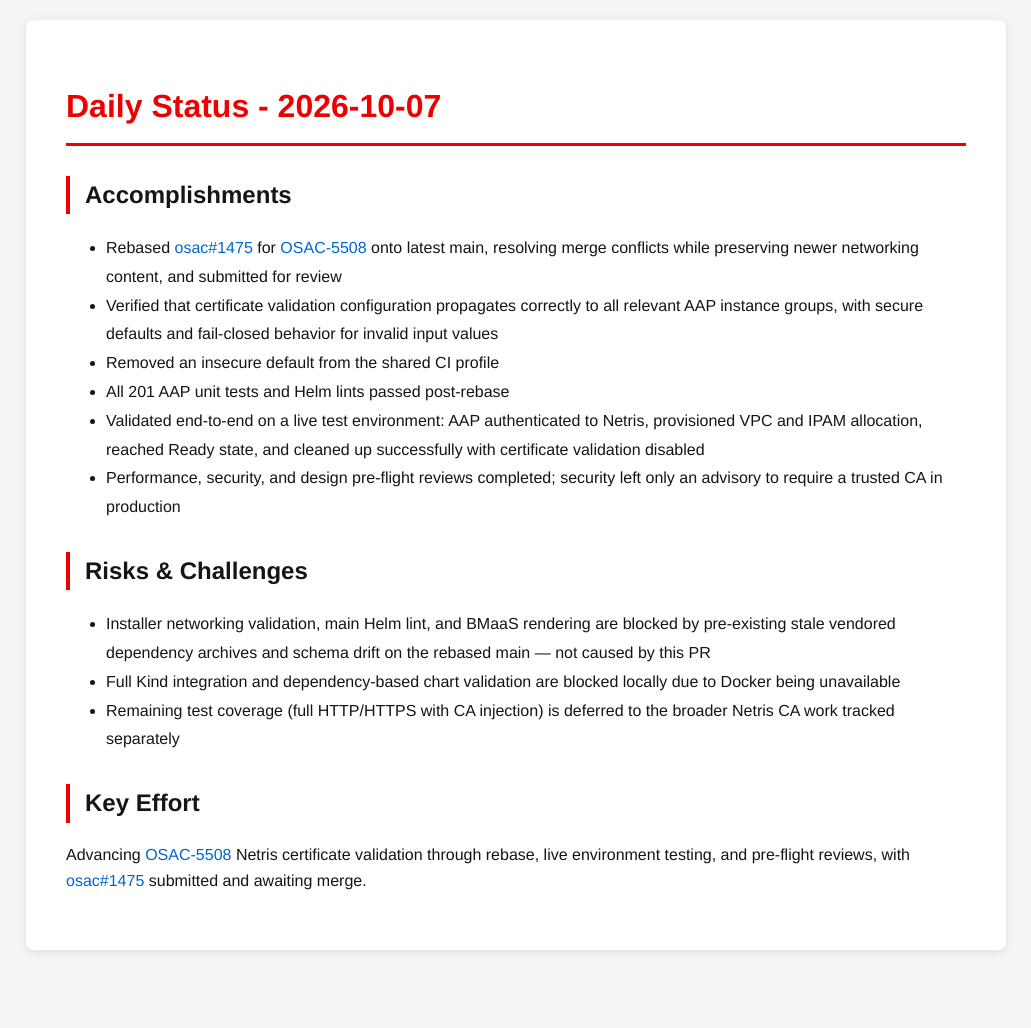
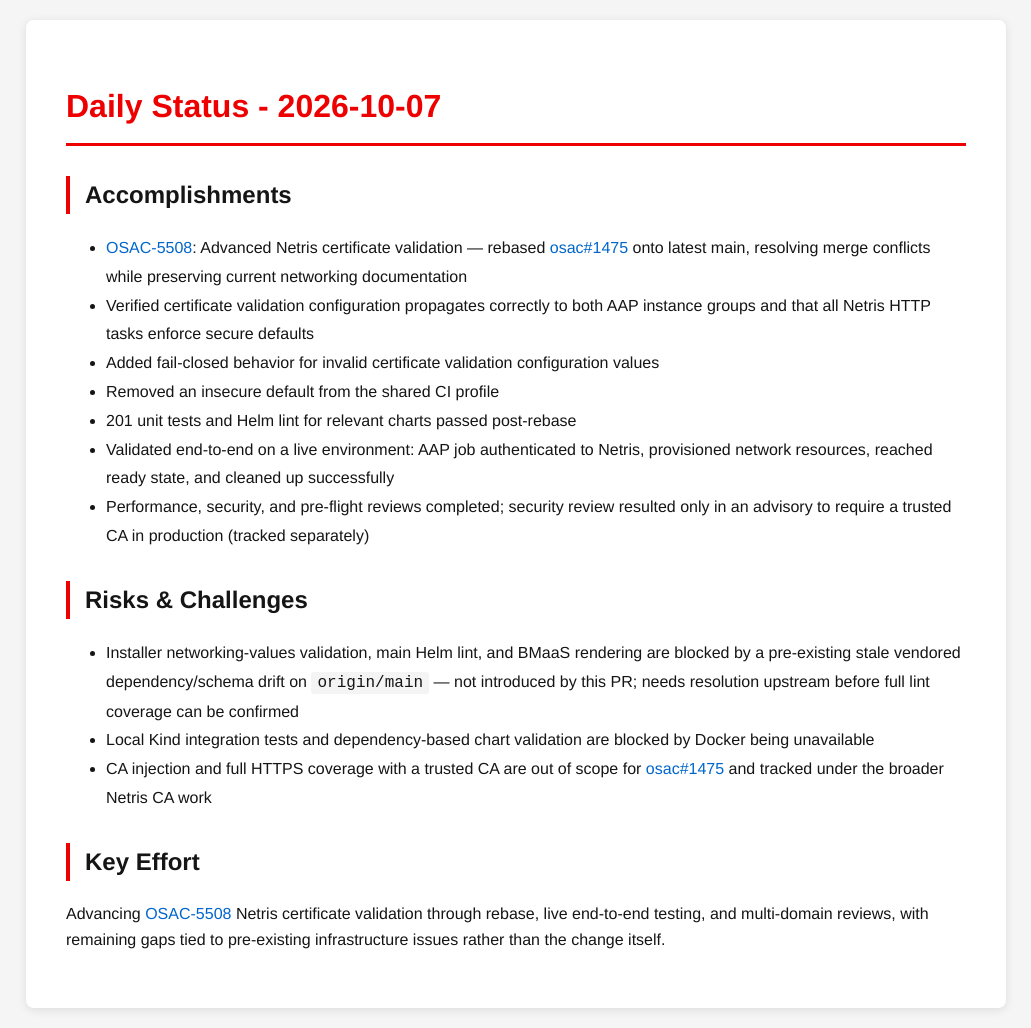
Before and after one commit to tzvatot/daily-status, a Jekyll site: the page built from 2026-10-07.md, in a window 1280 px wide. Shown: the whole page, without its empty margins (124-1155 px from the left). Built offline with Jekyll 4.4.1, drawn with Linux system fonts in a browser that asks for light colours; before the commit the page ends 970 px from its top, so only the background shows below that.

Commit message:
Daily status update - 2026-10-07

```diff
--- a/2026-10-07.md
+++ b/2026-10-07.md
@@ -7,17 +7,18 @@
 # Daily Status - 2026-10-07
 
 ## Accomplishments
-- Rebased [osac#1475](https://github.com/osac-project/osac/pull/1475) for [OSAC-5508](https://redhat.atlassian.net/browse/OSAC-5508) onto latest main, resolving merge conflicts while preserving newer networking content, and submitted for review
-- Verified that certificate validation configuration propagates correctly to all relevant AAP instance groups, with secure defaults and fail-closed behavior for invalid input values
+- [OSAC-5508](https://redhat.atlassian.net/browse/OSAC-5508): Advanced Netris certificate validation — rebased [osac#1475](https://github.com/osac-project/osac/pull/1475) onto latest main, resolving merge conflicts while preserving current networking documentation
+- Verified certificate validation configuration propagates correctly to both AAP instance groups and that all Netris HTTP tasks enforce secure defaults
+- Added fail-closed behavior for invalid certificate validation configuration values
 - Removed an insecure default from the shared CI profile
-- All 201 AAP unit tests and Helm lints passed post-rebase
-- Validated end-to-end on a live test environment: AAP authenticated to Netris, provisioned VPC and IPAM allocation, reached Ready state, and cleaned up successfully with certificate validation disabled
-- Performance, security, and design pre-flight reviews completed; security left only an advisory to require a trusted CA in production
+- 201 unit tests and Helm lint for relevant charts passed post-rebase
+- Validated end-to-end on a live environment: AAP job authenticated to Netris, provisioned network resources, reached ready state, and cleaned up successfully
+- Performance, security, and pre-flight reviews completed; security review resulted only in an advisory to require a trusted CA in production (tracked separately)
 
 ## Risks & Challenges
-- Installer networking validation, main Helm lint, and BMaaS rendering are blocked by pre-existing stale vendored dependency archives and schema drift on the rebased main — not caused by this PR
-- Full Kind integration and dependency-based chart validation are blocked locally due to Docker being unavailable
-- Remaining test coverage (full HTTP/HTTPS with CA injection) is deferred to the broader Netris CA work tracked separately
+- Installer networking-values validation, main Helm lint, and BMaaS rendering are blocked by a pre-existing stale vendored dependency/schema drift on `origin/main` — not introduced by this PR; needs resolution upstream before full lint coverage can be confirmed
+- Local Kind integration tests and dependency-based chart validation are blocked by Docker being unavailable
+- CA injection and full HTTPS coverage with a trusted CA are out of scope for [osac#1475](https://github.com/osac-project/osac/pull/1475) and tracked under the broader Netris CA work
 
 ## Key Effort
-Advancing [OSAC-5508](https://redhat.atlassian.net/browse/OSAC-5508) Netris certificate validation through rebase, live environment testing, and pre-flight reviews, with [osac#1475](https://github.com/osac-project/osac/pull/1475) submitted and awaiting merge.
+Advancing [OSAC-5508](https://redhat.atlassian.net/browse/OSAC-5508) Netris certificate validation through rebase, live end-to-end testing, and multi-domain reviews, with remaining gaps tied to pre-existing infrastructure issues rather than the change itself.
```
